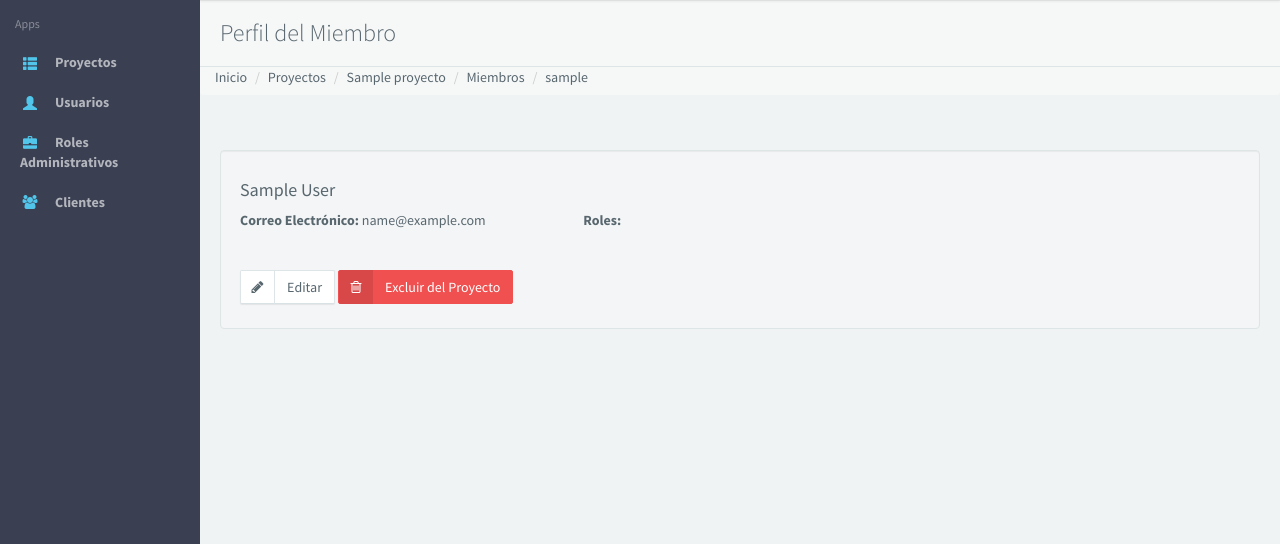
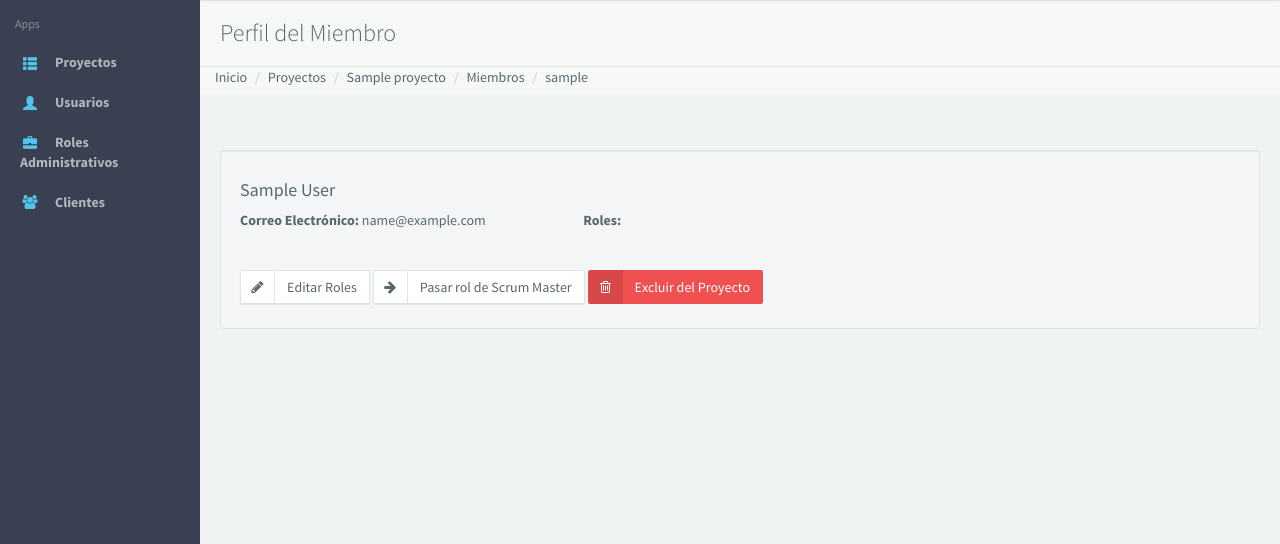
Before and after one commit to jlpalaciosb/poli-redmine, a Django app: page /proyectos/1/miembros/1/perfil in a window 1280 px wide. Shown: the part 50-594 px from the top of the page. Run offline with Django 3.2, Linux system fonts and the light colour scheme; a user stored in the database is signed in; tables that the repository leaves empty hold one stand-in row (values such as "Sample post"); some libraries are stand-ins or nearby versions.

Commit message:
#44 agregar link pasar rol scrum master

```diff
--- a/proyecto/templates/proyecto/miembro/miembro_perfil.html
+++ b/proyecto/templates/proyecto/miembro/miembro_perfil.html
@@ -42,7 +42,15 @@
                 <a href="{% url 'proyecto_miembro_editar' miembro.proyecto.id miembro.id %}">
                   <button class="btn m-b-xs btn-default btn-addon ">
                     <i class="fa fa-pencil"></i>
-                    Editar
+                    Editar Roles
+                  </button>
+                </a>
+            {% endif %}
+            {% if isSM %}
+                <a href="#">
+                  <button class="btn m-b-xs btn-default btn-addon ">
+                    <i class="fa fa-arrow-right"></i>
+                    Pasar rol de Scrum Master
                   </button>
                 </a>
             {% endif %}
--- a/proyecto/viewss/miembro_views.py
+++ b/proyecto/viewss/miembro_views.py
@@ -1,5 +1,5 @@
 from django.db.models.query_utils import Q
-from django.http import HttpResponseForbidden
+from django.http import HttpResponseForbidden, HttpResponseBadRequest
 
 from django.views.generic import TemplateView, DetailView, UpdateView, CreateView
 from django.contrib.auth.mixins import LoginRequiredMixin
@@ -155,6 +155,8 @@
 
         context['puedeEditar'] = self.request.user.has_perm('proyecto.change_miembroproyecto', p)
         context['puedeEliminar'] = self.request.user.has_perm('proyecto.delete_miembroproyecto', p)
+        # True si el usuario logueado es scrum master en el proyecto
+        context['isSM'] = True
 
         return context
 
@@ -174,7 +176,7 @@
         return HttpResponseForbidden()
 
     def get_success_message(self, cleaned_data):
-        return "Miembro de Proyecto editado exitosamente"
+        return "Roles del miembro editado exitosamente"
 
     def get_success_url(self):
         pid = self.kwargs['proyecto_id']
@@ -195,8 +197,8 @@
         p = Proyecto.objects.get(pk=self.kwargs['proyecto_id'])
         m = context['object']
 
-        context['titulo'] = 'Editar Miembro de Proyecto'
-        context['titulo_form_editar'] = 'Datos del Miembro'
+        context['titulo'] = 'Editar Roles del Miembro'
+        context['titulo_form_editar'] = 'Miembro de Proyecto'
         context['titulo_form_editar_nombre'] = m.user.username
 
         # Breadcrumbs
@@ -206,7 +208,7 @@
             {'nombre': p.nombre, 'url': reverse('perfil_proyecto', args=(p.id,))},
             {'nombre': 'Miembros', 'url': reverse('proyecto_miembro_list', args=(p.id,))},
             {'nombre': m.user.username, 'url': reverse('proyecto_miembro_perfil', args=(p.id, m.id))},
-            {'nombre': 'Editar', 'url': '#'}
+            {'nombre': 'Editar Roles', 'url': '#'}
         ]
 
         return context
```
Also changed, not shown: proyecto/forms.py (+18 -15 lines).
